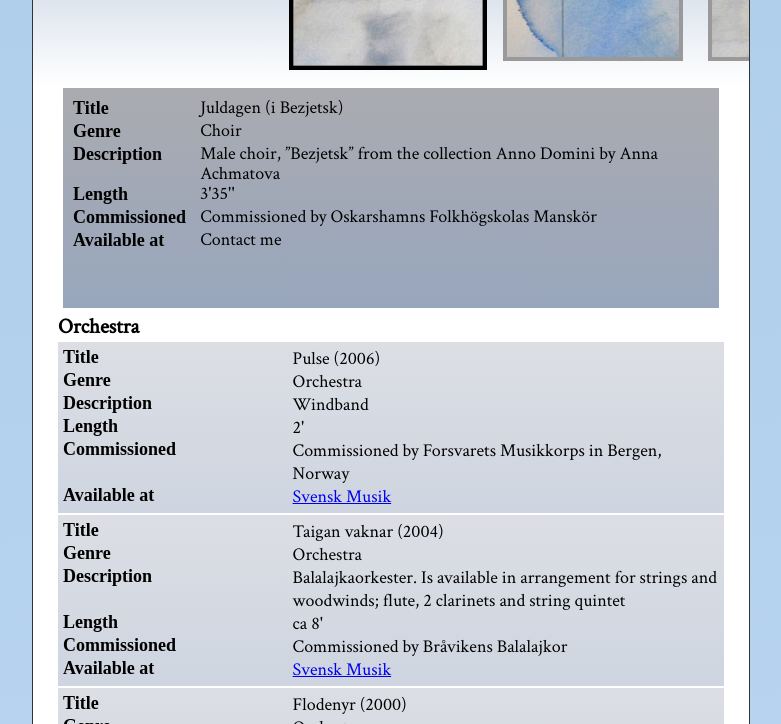
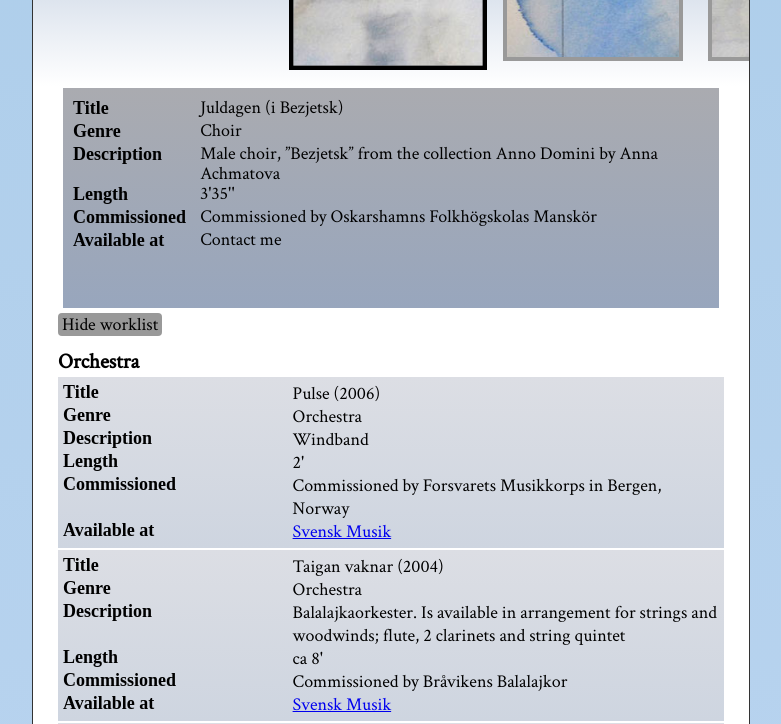
Before and after one commit to mollyteleman/site, a plain HTML site: page index.html in a window 1280 px wide. Both pictures are taken after a click on the element "Show entire worklist". Shown: the part 1517-2241 px from the top of the page, without its empty margins (249-1030 px from the left). Drawn offline with Linux system fonts and the light colour scheme; a web font is replaced by a local one.

Commit message:
show/hide toggle

```diff
--- a/index.html
+++ b/index.html
@@ -105,8 +105,9 @@
           <div class="audio-player"></div>
         </div>
 
-        <p class="all-works">
+        <p>
           <span class="show-worklist button">Show entire worklist</span>
+          <p class="all-works"></p>
         </p>
       </div>
 
@@ -284,9 +285,17 @@
           $(".album.selected").trigger("click");
         }
 
+        var showingWorks = false;
         $(".show-worklist").click(function () {
+
+          showingWorks = !showingWorks;
+          $(this).text(showingWorks ? "Hide worklist" : "Show entire worklist");
+
           var allWorks = $(".all-works");
           allWorks.html("")
+
+          if(!showingWorks) { return; }
+
           var appendWork = function (work) {
             var entry = $("<div class='worklist'><label>Title</label><span class='worklist-title'></span><label>Genre</label><span class='worklist-type'></span><label>Description</label><span class='worklist-desc'></span><label>Length</label><span class='worklist-length'></span><label>Commissioned</label><span class='worklist-commissioned'></span><label>Available at</label><span class='worklist-available'></span></div>");
             entry.find(".worklist-title").text(work.title + " (" + work.year + ")");
```
